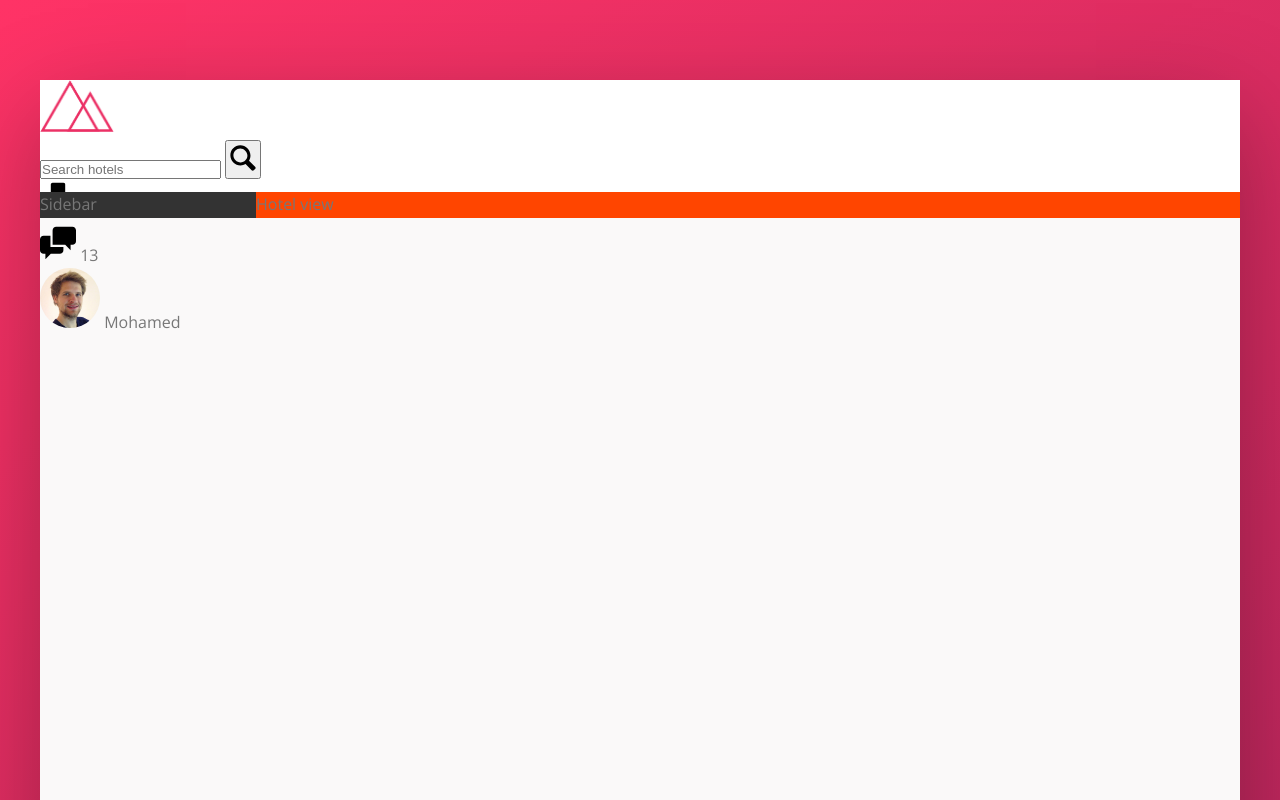
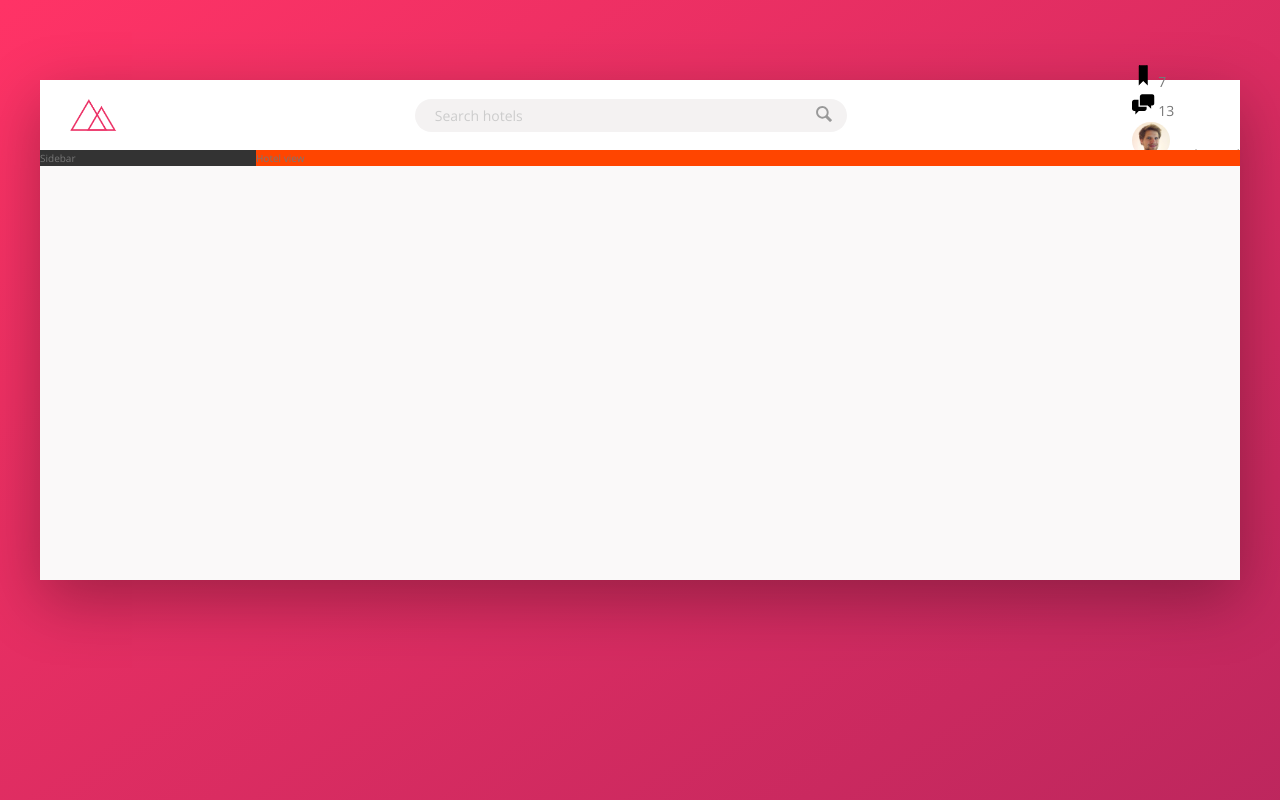
Before and after one commit to mohamed-abdou-mg/Trillo-Template, a website: page index.html in a window 1280 px wide. Shown: the top 800 px of the page. Drawn offline with nearby package versions, Linux system fonts and the light colour scheme.

Commit message:
styling the logo and search box in the header section

```diff
--- a/sass/_base.scss
+++ b/sass/_base.scss
@@ -43,6 +43,7 @@
 
 html {
     box-sizing: border-box;
+    font-size: 62.5%;
 }
 
 body {
--- a/sass/_components.scss
+++ b/sass/_components.scss
@@ -2,22 +2,60 @@
 /// LOGO
 .logo {
     height: 3.25rem;
+    margin-left: 3rem;
 }
 
 /////////////////////////////
 /// SEARCH
 .search {
+    flex: 0 0 40%;
+    display: flex;
+    justify-content: center;
+    align-items: center;
+
     &__input {
+        background-color: var(--color-grey-light-2);
+        color: inherit;
+        font-family: inherit;
+        font-size: inherit;
+        border: none;
+        border-radius: 10rem;
+        padding: .7rem 2rem;
+        // margin-right: -3.25rem;
+        width: 90%;
+        transition: all .3s ease-in-out;
 
+        &:focus {
+            outline: none;
+            width: 100%;
+            background-color: var(--color-grey-light-3);
+        }
+
+        &::-webkit-input-placeholder {
+            font-weight: 100;
+            color: var(--color-grey-light-4);
+        }
     }
 
     &__button {
+        border: none;
+        background-color: transparent;
+        margin-left: -3.25rem;
 
+        &:focus {
+            background-color: transparent;
+            outline: none;
+        }
+
+        &:active {
+            transform: translateY(2px);
+        }
     }
 
     &__icon {
         height: 2rem;
         width: 2rem;
+        fill: var(--color-grey-dark-3);
     }
 }
 
--- a/sass/_layout.scss
+++ b/sass/_layout.scss
@@ -1,15 +1,19 @@
 .container {
-    margin: 5rem auto;
-    max-width: 75rem;
+    margin: 8rem auto;
+    max-width: 120rem;
     min-height: 50rem;
     background-color: var(--color-grey-light-1);
     box-shadow: var(--shadow-dark);
 }
 
 .header {
+    font-size: 1.4rem;
     height: 7rem;
     background-color: #fff;
     border-bottom: var(--color-grey-light-2);
+    display: flex;
+    justify-content: space-between;
+    align-items: center;
 }
 
 .content {
```
Also changed, not shown: css/style.css.
